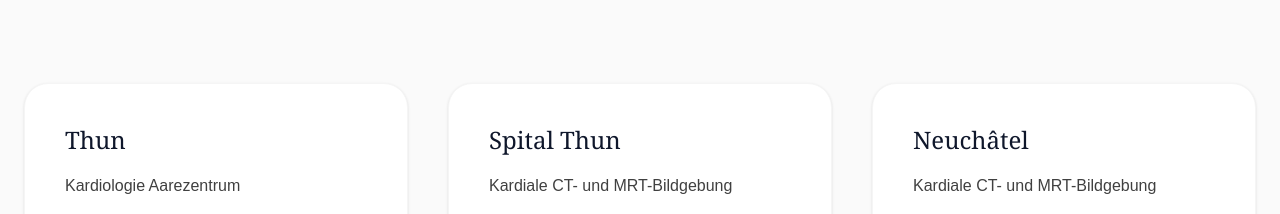
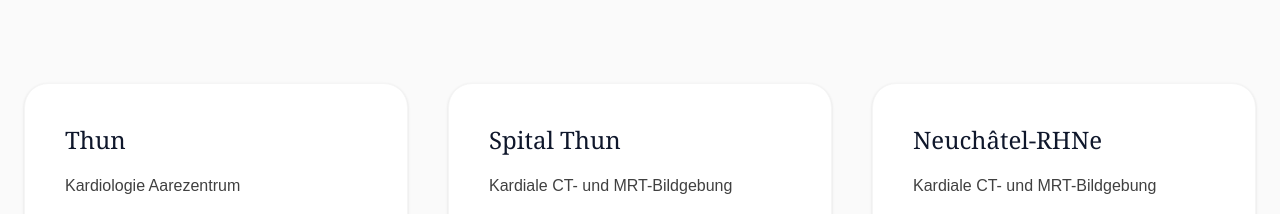
Before and after one commit to giancarlospano1-beep/kardiale-bildgebung, a Next.js app: page / in a window 1280 px wide. Shown: the part 5622-5836 px from the top of the page. Built offline with nearby package versions, Linux system fonts and the light colour scheme.

Commit message:
Update website

```diff
--- a/app/page.tsx
+++ b/app/page.tsx
@@ -460,7 +460,7 @@
             </div>
 
             <div className="bg-white p-6 md:p-10 rounded-3xl border border-neutral-100 shadow-sm">
-              <h4 className="text-xl md:text-2xl font-serif text-slate-900 mb-4">Neuchâtel</h4>
+              <h4 className="text-xl md:text-2xl font-serif text-slate-900 mb-4">Neuchâtel-RHNe</h4>
               <p className="text-neutral-700 leading-7">
                 Kardiale CT- und MRT-Bildgebung
               </p>
```
